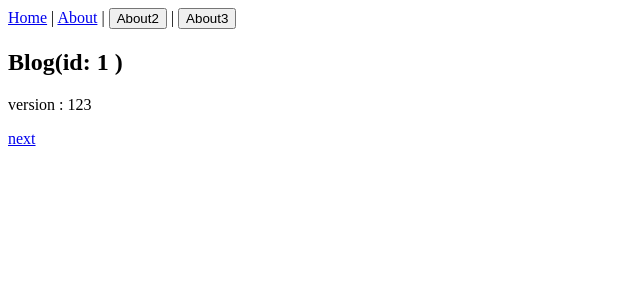
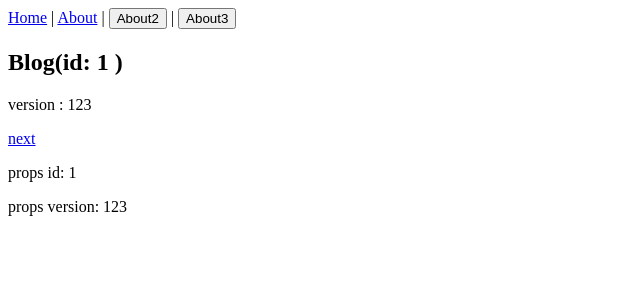
Before and after one commit to tomiliudev/vuejs-test, a Vue app: page /blog/1/123 in a window 1280 px wide. Shown: the top 300 px of the page, without its empty margins (0-640 px from the left). Built offline with nearby package versions, Linux system fonts and the light colour scheme.

Commit message:
route設定でpropsをつかう

```diff
--- a/src/components/vueRouterTest/BlogView.vue
+++ b/src/components/vueRouterTest/BlogView.vue
@@ -1,3 +1,15 @@
+<script setup>
+defineProps({
+  id: {
+    required: true,
+    type: String
+  },
+  version: {
+    required: true,
+    type: String
+  }
+})
+</script>
 <template>
   <h2>Blog(id: {{ $route.params.id }} )</h2>
   <p>version : {{ $route.params.version }}</p>
@@ -8,4 +20,6 @@
     }"
     >next</RouterLink
   >
+  <p>props id: {{ id }}</p>
+  <p>props version: {{ version }}</p>
 </template>
--- a/src/router/index.js
+++ b/src/router/index.js
@@ -7,7 +7,12 @@ import NotFound from '@/components/vueRouterTest/NotFound.vue'
 const routes = [
   { path: '/', name: 'home', component: HomeView },
   { path: '/about', name: 'about', component: AboutView },
-  { path: '/blog/:id/:version', name: 'blog', component: BlogView },
+  {
+    path: '/blog/:id/:version',
+    name: 'blog',
+    props: true,
+    component: BlogView
+  },
   //   { path: '/blog/id-:id-number', name: 'blog', component: BlogView } // :id以外の部分は必須
   //   { path: '/blog/:id?', name: 'blog', component: BlogView } // パラメータを付けても付けなくてもいい
   //   { path: '/blog/:id+', name: 'blog', component: BlogView } // 1/2/3のようなURLをつくることができる
```
